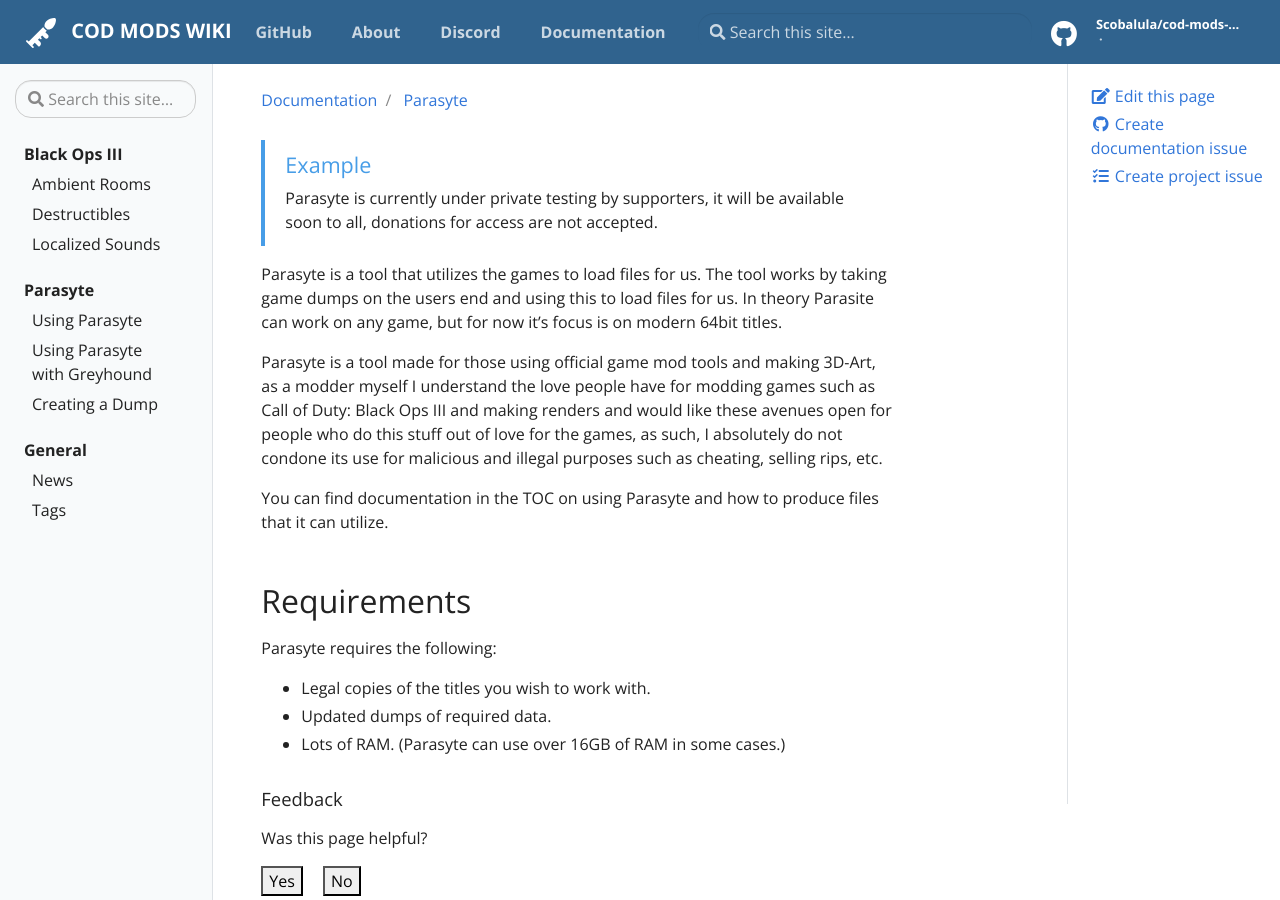
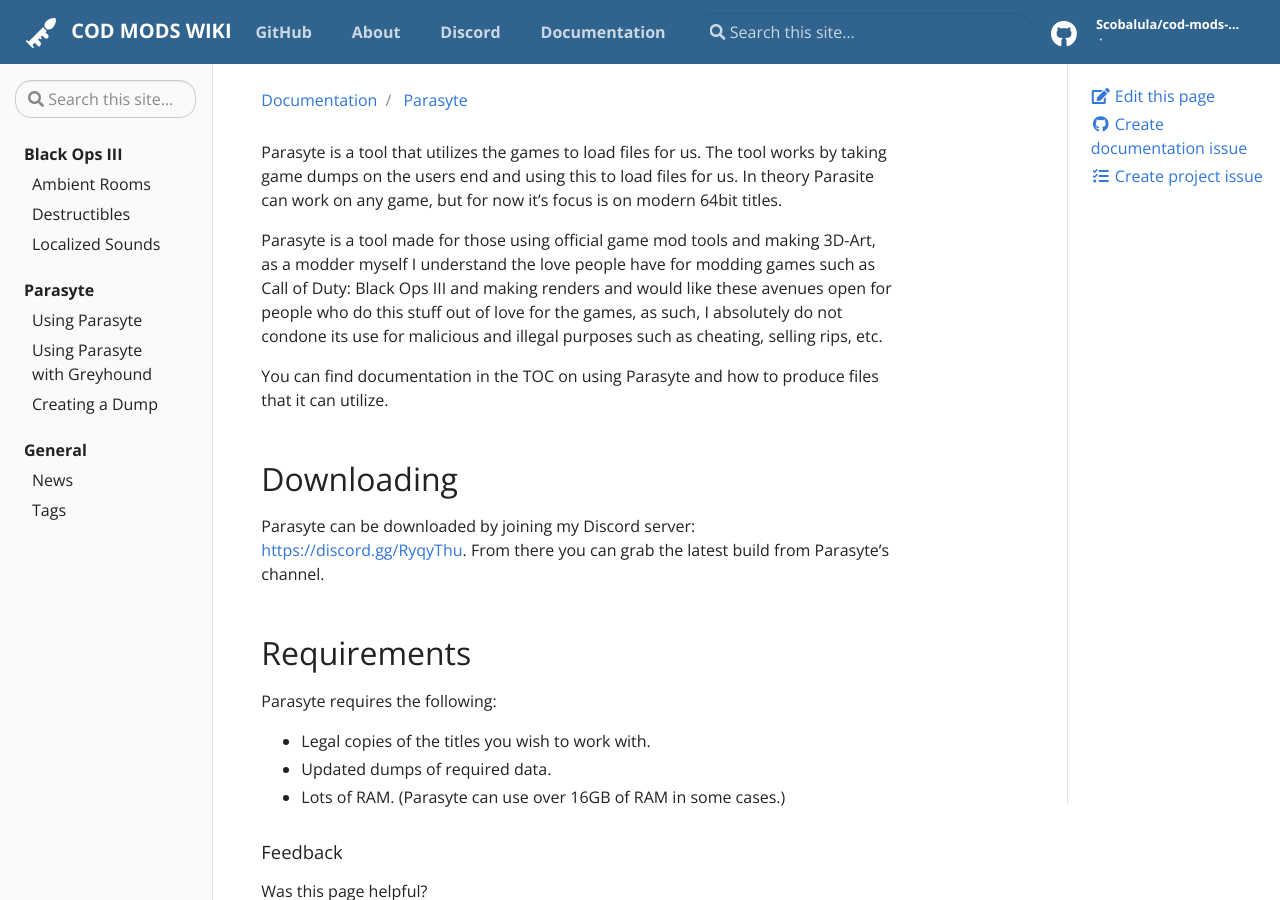
Before and after one commit to Scobalula/cod-mods-wiki, a Jekyll site: the page built from _docs/parasyte/index.md, in a window 1280 px wide and 900 px high. Built offline with Jekyll 4.4.1, drawn with Linux system fonts in a browser that asks for light colours.

Commit message:
Update Index

```diff
--- a/_docs/parasyte/index.md
+++ b/_docs/parasyte/index.md
@@ -4,13 +4,15 @@ title: Parasyte
 permalink: /docs/parasyte/
 ---
 
-{% include alert.html title="Example" type="info" content="Parasyte is currently under private testing by supporters, it will be available soon to all, donations for access are not accepted." %}
-
 Parasyte is a tool that utilizes the games to load files for us. The tool works by taking game dumps on the users end and using this to load files for us. In theory Parasite can work on any game, but for now it's focus is on modern 64bit titles.
 
 Parasyte is a tool made for those using official game mod tools and making 3D-Art, as a modder myself I understand the love people have for modding games such as Call of Duty: Black Ops III and making renders and would like these avenues open for people who do this stuff out of love for the games, as such, I absolutely do not condone its use for malicious and illegal purposes such as cheating, selling rips, etc.
 
 You can find documentation in the TOC on using Parasyte and how to produce files that it can utilize.
+
+## Downloading
+
+Parasyte can be downloaded by joining my Discord server: [https://discord.gg/RyqyThu](https://discord.gg/RyqyThu). From there you can grab the latest build from Parasyte's channel.
 
 ## Requirements
 
```
